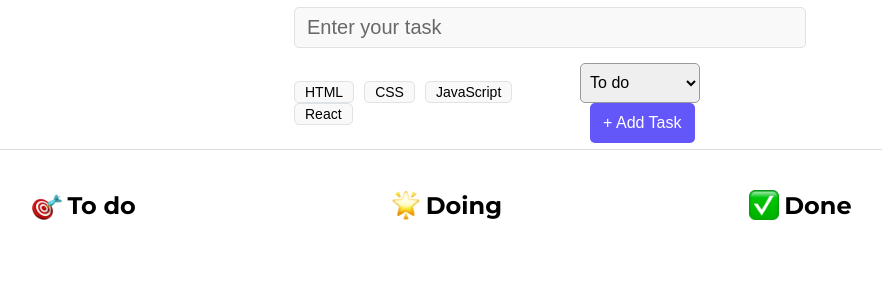
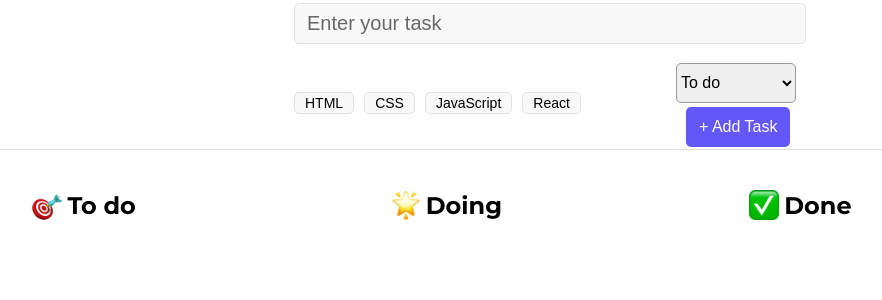
Before and after one commit to Lee-04-Git/Task-Trek, a React (Vite) app: page / in a window 1280 px wide. Shown: the top 300 px of the page, without its empty margins (90-972 px from the left). Built offline with nearby package versions, Linux system fonts and the light colour scheme.

Commit message:
added margin in task status class

```diff
--- a/src/components/TaskForm.css
+++ b/src/components/TaskForm.css
@@ -49,18 +49,23 @@
     border-radius: 5px;
     width: 120px;
     height: 40px;
-     padding: 0 5px;
+    display: flex;
+    align-items: center;
+    justify-content: center;
+    margin-right: 10px; /* Adds margin-right to task_status */
+    margin-bottom: 4px;
+    margin-top: 4px;
 }
 
 .task_submit {
-    font-size: 16px ;
+    font-size: 16px;
     font-weight: 500;
     background-color: #6457f9;
     color: #fff;
     border-radius: 5px;
     height: 40px;
     padding: 3px 13px;
-    margin-left: 10px;
+    margin-left: 10px; /* Adds space between the Add Task button and task status */
     border: none;
     cursor: pointer;
 }
```
Lines whose indentation alone changed are shown as unchanged.
